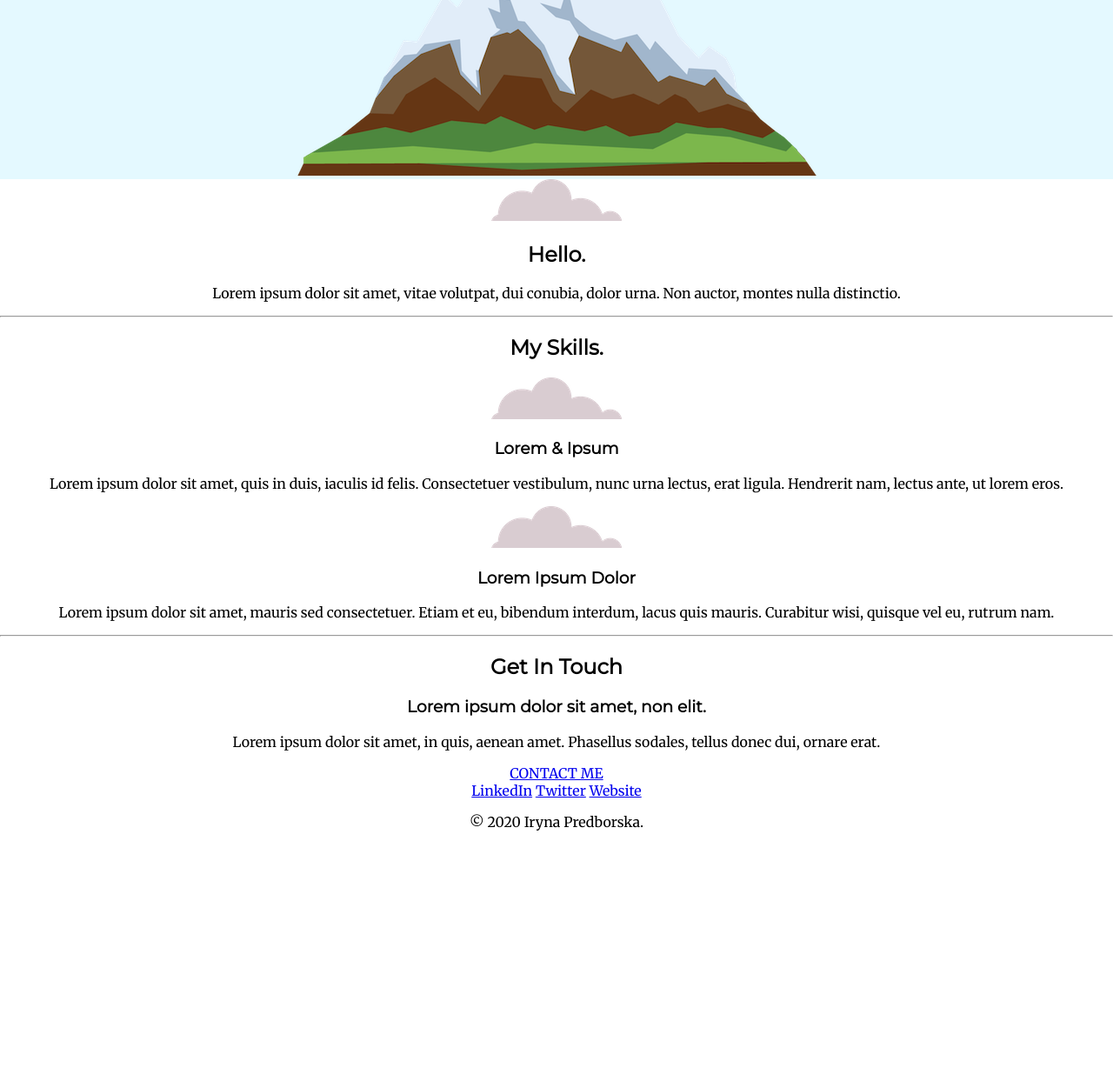
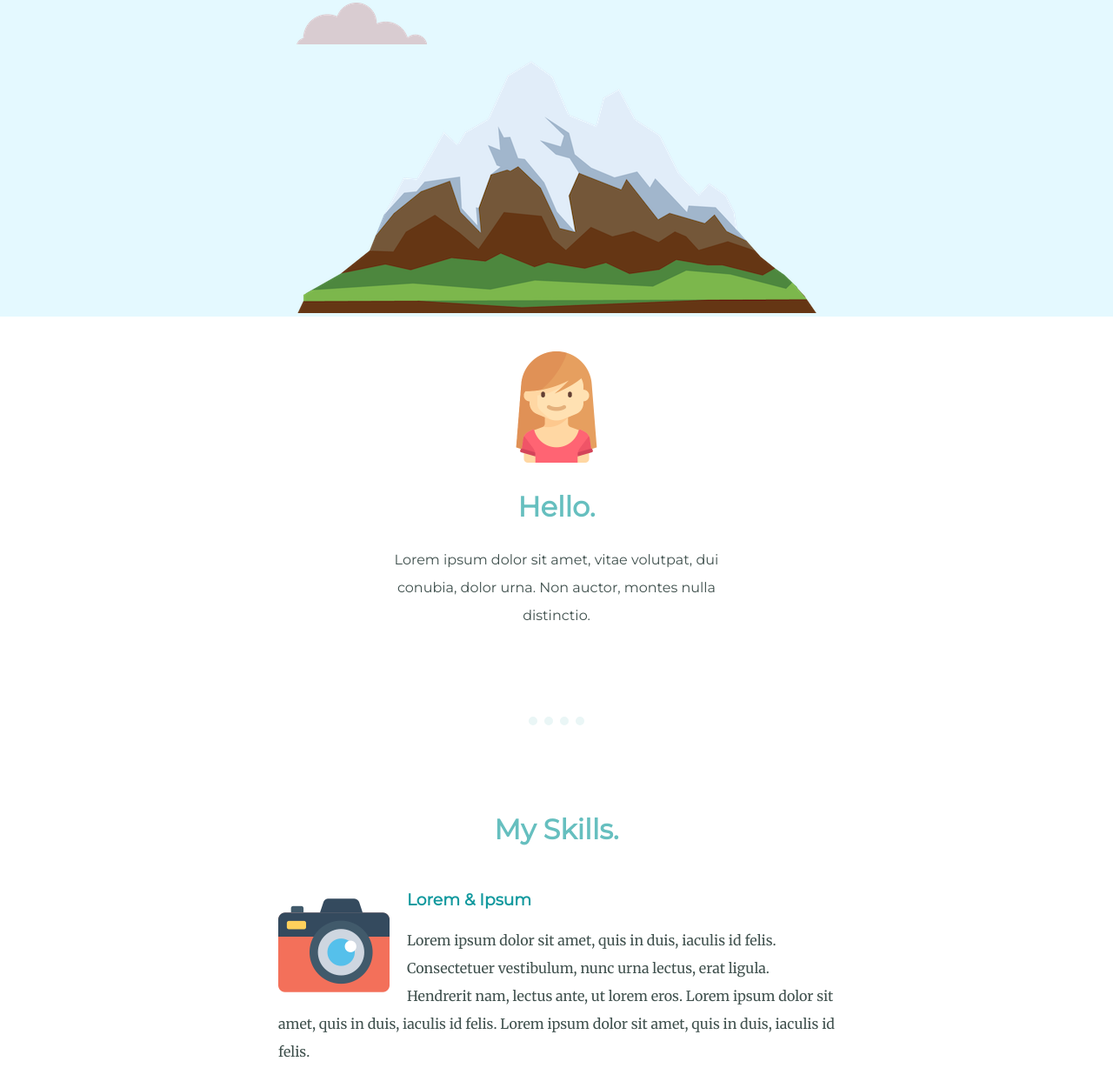
Before and after one commit to mala-biedronka/css_my-site, a plain HTML site: page index.html in a window 1280 px wide. Shown: the part 381-1609 px from the top of the page at 87% size. Before the commit the page ends 1352 px from the top, so only its background shows below. Drawn offline with Linux system fonts and the light colour scheme.

Commit message:
stile all containers

```diff
--- a/css/styles.css
+++ b/css/styles.css
@@ -2,18 +2,39 @@ body {
     margin: 0;
     text-align: center;
     font-family: 'Merriweather', serif;
+    color: #40514E;
 }
 
 h1 {
     font-family: 'Sacramento', cursive;
+    font-size: 5.625rem;
+    color: #66BFBF;
+    margin-bottom: 0;
 }
 
 h2 {
     font-family: 'Montserrat', sans-serif;
+    color: #66BFBF;
+    font-size: 2rem;
 }
 
 h3 {
     font-family: 'Montserrat', sans-serif;
+    color: #11999E;
+}
+
+span {
+    text-decoration: underline;
+}
+
+.footer-link {
+    color: #11999E;
+    text-decoration: none;
+    margin: 10px 20px;
+}
+
+.footer-link:hover {
+    color: #EAF6F6;
 }
 
 .top-container {
@@ -21,15 +42,6 @@ h3 {
     position: relative;
     padding-top: 100px;
 }
-
-.middle-container {
-
-}
-
-.bottom-container {
-
-}
-
 
 .top-cloud {
     position: absolute;
@@ -40,3 +52,99 @@ h3 {
 .bottom-cloud {
     position: absolute;
 }
+
+.skill-row {
+    width: 50%;
+    margin: 50px auto;
+    text-align: left;
+}
+
+.photo-img {
+    width: 20%;
+    float: left;
+    margin-right: 20px;
+}
+
+.profile-img {
+    width: 10%;
+    margin-top: 40px;
+}
+
+.list-img {
+    width: 20%;
+    float: right;
+    margin-right: 20px;
+}
+
+.profile-info {
+    width: 30%;
+    margin: auto;
+    font-family: 'Montserrat', sans-serif;
+}
+
+hr {
+    width: 5%;
+    border-style: none;
+    border-bottom: 10px dotted #EAF6F6;
+    margin: 100px auto;
+
+}
+
+.bottom-container {
+    background-color: #66BFBF;
+    padding: 40px 0 10px;
+}
+
+.copyright {
+    color: #EAF6F6;
+    margin: 26px 0 10px;
+    font-family: 'Montserrat', sans-serif;
+    font-size: 0.85rem;
+}
+
+.button {
+    width: 130px;
+    height: 30px;
+    background-color: #11999E;
+    border-radius: 5%;
+    margin: 40px auto 60px;
+    padding-top: 10px;
+}
+
+
+
+/* .button {*/
+/*    background:linear-gradient(to bottom, #11cdd4 5%, #11999e 100%);*/
+/*    background-color:#11cdd4;*/
+/*    border-radius:8px;*/
+/*    display:inline-block;*/
+/*    cursor:pointer;*/
+/*    color:#ffffff;*/
+/*    font-family:Arial;*/
+/*    font-size:20px;*/
+/*    padding:16px 31px;*/
+/*    text-decoration:none;*/
+/*}*/
+/*.button:hover {*/
+/*    background:linear-gradient(to bottom, #11999e 5%, #11cdd4 100%);*/
+/*    background-color:#11999e;*/
+/*}*/
+/*.button:active {*/
+/*    position:relative;*/
+/*    top:1px;*/
+/*}*/
+
+.btn {
+    text-decoration: none;
+    font-size: 1rem;
+    color: white;
+}
+
+p {
+    line-height: 2;
+}
+
+.contact-message {
+    width: 40%;
+    margin: 40px auto 60px;
+}
--- a/index.html
+++ b/index.html
@@ -12,38 +12,47 @@
     <div class="top-container">
         <img class="top-cloud" src="images/cloud.png" alt="cloud-image"/>
         <h1>I`m Irene,</h1>
-        <p>a web developer</p>
+        <h2>a <span>web</span> developer</h2>
         <img class="bottom-cloud" src="images/cloud.png" alt="cloud-image"/>
         <img src="images/mountain.png" alt="mountain-image"/>
     </div>
 
     <div class="middle-container">
+
         <div class="profile">
-            <img src="images/cloud.png" alt="">
+            <img class="profile-img" src="images/girl.png" alt="">
             <h2>Hello.</h2>
-            <p>Lorem ipsum dolor sit amet, vitae volutpat, dui conubia, dolor urna. Non auctor, montes nulla distinctio.</p>
+            <p class="profile-info">Lorem ipsum dolor sit amet, vitae volutpat, dui conubia, dolor urna. Non auctor, montes nulla distinctio.</p>
         </div>
+
         <hr>
+
         <div class="skills">
+
             <h2>My Skills.</h2>
             <div class="skill-row">
-                <img class="" src="images/cloud.png" alt="">
+                <img class="photo-img" src="images/camera.png" alt="">
                 <h3>Lorem & Ipsum</h3>
-                <p>Lorem ipsum dolor sit amet, quis in duis, iaculis id felis. Consectetuer vestibulum, nunc urna lectus, erat ligula. Hendrerit nam, lectus ante, ut lorem eros.</p>
+                <p>Lorem ipsum dolor sit amet, quis in duis, iaculis id felis. Consectetuer vestibulum, nunc urna lectus, erat ligula. Hendrerit nam, lectus ante, ut lorem eros. Lorem ipsum dolor sit amet, quis in duis, iaculis id felis. Lorem ipsum dolor sit amet, quis in duis, iaculis id felis.</p>
             </div>
+
             <div class="skill-row">
-                <img class="" src="images/cloud.png" alt="">
+                <img class="list-img" src="images/list.png" alt="">
                 <h3>Lorem Ipsum Dolor</h3>
                 <p>Lorem ipsum dolor sit amet, mauris sed consectetuer. Etiam et eu, bibendum interdum, lacus quis mauris. Curabitur wisi, quisque vel eu, rutrum nam.</p>
             </div>
+
         </div>
+
         <hr>
+
         <div class="contact-me">
             <h2>Get In Touch</h2>
             <h3>Lorem ipsum dolor sit amet, non elit.</h3>
-            <p>Lorem ipsum dolor sit amet, in quis, aenean amet. Phasellus sodales, tellus donec dui, ornare erat.</p>
-            <a class="btn" href="mailto:name@email.com">CONTACT ME</a>
+            <p class="contact-message">Lorem ipsum dolor sit amet, in quis, aenean amet. Phasellus sodales, tellus donec dui, ornare erat.</p>
+            <div class="button"><a class="btn" href="mailto:iryna.predborska@gmail.com">CONTACT ME</a></div>
         </div>
+
     </div>
 
 
@@ -51,7 +60,7 @@
         <a class="footer-link" href="https://www.linkedin.com/">LinkedIn</a>
         <a class="footer-link" href="https://twitter.com/">Twitter</a>
         <a class="footer-link" href="https://www.appbrewery.co/">Website</a>
-        <p>© 2020 Iryna Predborska.</p>
+        <p class="copyright">© 2020 Iryna Predborska.</p>
     </div>
 
 
```
Also changed, not shown: images/camera.png (added), images/girl.png (added), images/list.png (added).
